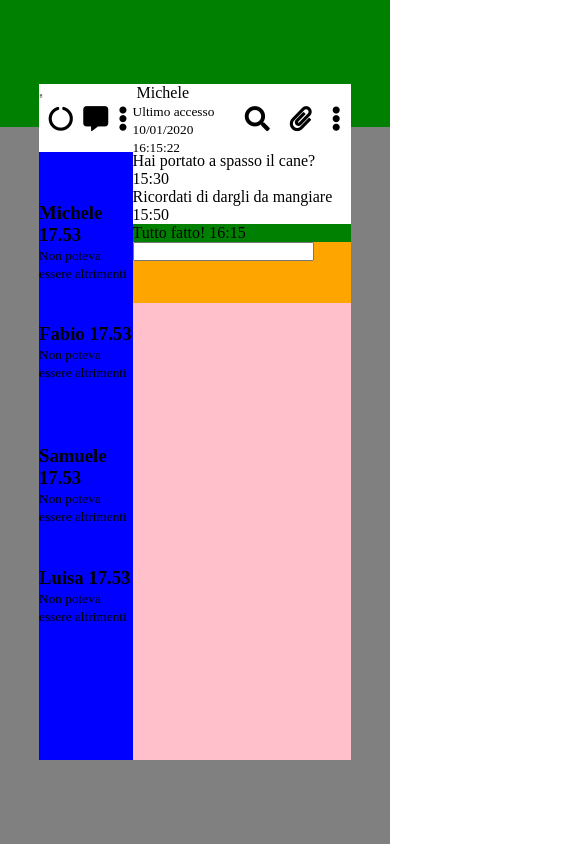
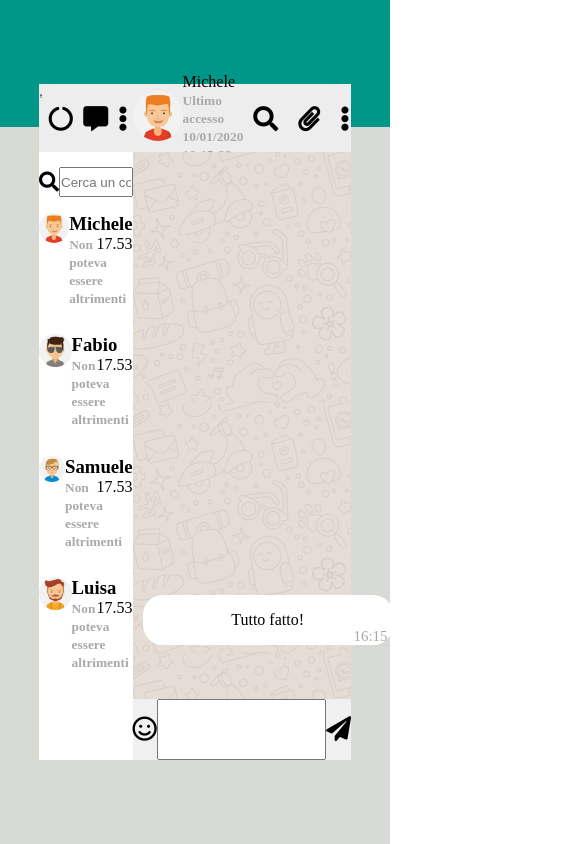
Before and after one commit to trustnodesox/vue-boolzapp, a plain HTML site: page index.html in a window 390 px wide. Shown: the top 844 px of the page, 585 px wide, since content can reach past the window. Drawn offline with nearby package versions, Linux system fonts and the light colour scheme.

Commit message:
completo senza bonus e responsive

```diff
--- a/index.html
+++ b/index.html
@@ -27,13 +27,14 @@
               </div>
             </div>
             <div class="navbar right">
-              <div class="contact">
+              <div id="contact">
                 <div class="contact-avatar">
-                  <img src="`img/avatar${contacts[index].avatar}`" alt="">
+                  <img :src="`img/avatar${contacts[index].avatar}.jpg`" alt="">
+                </div>
+                <div class="contact-active-info">
                   <span class="contact-name">{{contacts[index].name}}</span> <br>
                   <small lass="time">Ultimo accesso {{ultimoAccesso(index)}}</small>
                 </div>
-
               </div>
               <div class="contact-actions">
                 <i class="fas fa-search"></i>
@@ -44,37 +45,39 @@
           </div>
           <div class="main">
             <div class="contacts">
-              <div class="contact" @click="index = i" :class="(i == index) ? 'active' : ''" v-for="(contact, i) in contacts">
+              <div class="search">
+                <i class="fas fa-search"></i>
+                <input type="text" v-model="search" placeholder="Cerca un contatto o inizia una conversazione"/>
+              </div>
+              <div class="contact" @click="index = i" :class="(i == index) ? 'active' : ''" v-for="(contact, i) in contacts" v-if="contact.name.toLowerCase().includes(search)">
                 <div class="contact-logo">
-                  <img src="`img/avatar${contact.avatar}.jpg`" alt="">
+                  <img :src="`img/avatar${contact.avatar}.jpg`" alt="">
                 </div>
                 <div class="contact-info">
                   <h3>
                     <span class="contact-name">{{ contact.name }}</span>
-                    <span class="time f-right">17.53</span>
                   </h3>
+                    <span class="time">17.53</span>
                   <small>Non poteva essere altrimenti</small>
                 </div>
               </div>
             </div>
             <div class="chat">
-
                 <div class="message-card" v-for="message in contacts[index].messages">
                   <div class="message" :class="message.status">
                     <span class="message-text">{{ message.text }}</span>
                     <span class="message-time">{{getTime(message.date) }}</span>
-                    <span class="message-options"></span>
                   </div>
-
                 </div>
-
-
-              <div class="left-messages">
-
-              </div>
-              <div class="write">
-                <input @keyup.enter="invia" v-model="message" type="text" name="" value="">
-              </div>
+                <div class="write">
+                  <div class="emoji">
+                    <i class="far fa-smile"></i>
+                  </div>
+                  <input @keyup.enter="invia" v-model="message" type="text" name="" value="">
+                  <div class="press">
+                    <i class="fas fa-paper-plane"></i>
+                  </div>
+                </div>
             </div>
           </div>
         </div>
--- a/main.js
+++ b/main.js
@@ -3,7 +3,8 @@ var app = new Vue({
   data: {
     index: 0,
     contacts: contacts,
-    message: ''
+    message: '',
+    search: '',
   },
   methods: {
     ultimoAccesso: function(index){
@@ -19,14 +20,24 @@ var app = new Vue({
       return `${hours}:${minutes}`;
     },
     invia: function(){
+      const contattoAttivo = this.index
       const date = dayjs().format('DD/MM/YYYY HH:mm:ss')
       const message = {
         date,
         text: this.message,
         status: 'sent'
       }
-      this.contacts[this.index].messages.push(message);
-      this.message = ''
+      this.contacts[contattoAttivo].messages.push(message);
+      this.message = '';
+      setTimeout(() => {
+        const date = dayjs().format('DD/MM/YYYY HH:mm:ss')
+        const message = {
+          date,
+          text: 'Ciao bello',
+          status: 'received'
+        }
+        this.contacts[contattoAttivo].messages.push(message);
+      }, 1000)
     }
   }
 });
--- a/master.css
+++ b/master.css
@@ -8,7 +8,7 @@
   display: flex;
   align-items: center;
   justify-content: center;
-  background-color: grey;
+  background-color: #D8DBD5;
   height: 100vh;
   width: 100vw;
 }
@@ -19,7 +19,7 @@
   left: 0;
   width: 100%;
   height: 15%;
-  background-color: green;
+  background-color: #009688;
 }
 
 .flexbox{
@@ -32,7 +32,7 @@
 }
 
 .window{
-  background-color: red;
+
   width: 80%;
   height: 80%;
 }
@@ -42,7 +42,7 @@
   flex-direction: row;
   height: 10%;
   width: 100%;
-  background-color: white;
+  background-color: #EDEDED;
 }
 
 .left{
@@ -87,8 +87,17 @@
 }
 
 .contact{
+  height: 20%;
+  display: flex;
+}
+
+.contact-info small, .contact-active-info small{
+  color: darkgrey;
+  font-weight: 700;
+}
+
+.contact-info{
   width: 100%;
-  height: 20%;
 }
 
 .contact-logo{
@@ -103,48 +112,119 @@
   border-radius: 50%;
 }
 
+
+#contact{
+  max-height: 100%;
+  display: flex;
+  justify-content: space-between;
+  align-items: center;
+}
+
+#contact .contact-avatar img{
+  height: 50px;
+  border-radius: 50%;
+}
+
+
 .main{
   display: flex;
   width: 100%;
   height: 90%;
-  background-color: blue;
+
 }
 
 .contacts{
+  background-color: white;
   height: 100%;
   width: 30%;
+}
+
+.time{
+  float: right;
 }
 
 .chat{
   display: flex;
   flex-direction: column;
+  align-items: top;
+  justify-content: space-evenly;
   height: 100%;
   width: 70%;
-  background-color: pink;
+  background-image: url('img/mine.jpg');
+  position: relative;
 }
 
-.right-messages{
-  width: 200px;
-  position: absolute;
-  right: 200px;
+
+.sent{
+  background-color: #DCF8C6;
+  height: 50px;
+  width: 250px;
+  position: relative;
+  left: 600px;
 }
 
-.sent{
+.received{
   background-color: white;
+  height: 50px;
+  width: 250px;
   position: relative;
-  right: 0;
-
-}
-.received{
-  background-color: green;
-  position: relative;
-  left: 0;
+  left: 10px;
 }
 
+
+.message{
+  display: flex;
+  align-items: center;
+  justify-content: center;
+  align-self: flex-start;
+  border-radius: 20px;
+  position: relative;
+}
+
+.message-time{
+  font-size: 15px;
+  color: darkgrey;
+  position: absolute;
+  bottom: 0;
+  right: 5px;
+}
+
+
 .write{
+  display: flex;
+  justify-content: space-around;
+  align-items: center;
   align-self: flex-end;
   bottom: 0;
   width: 100%;
   height: 10%;
-  background-color: orange;
+  background-color: #F0F0F0;
+  position: absolute;
+  bottom: 0;
 }
+
+.write input{
+  width: 80%;
+  height: 100%;
+}
+
+.write i{
+  font-size: 25px;
+}
+
+.search{
+  width: 100%;
+  height: 10%;
+  display: flex;
+  justify-content: center;
+  align-items: center;
+}
+
+.search i{
+  font-size: 20px;
+}
+
+.search input{
+  width: 100%;
+  height: 50%;
+}
```
